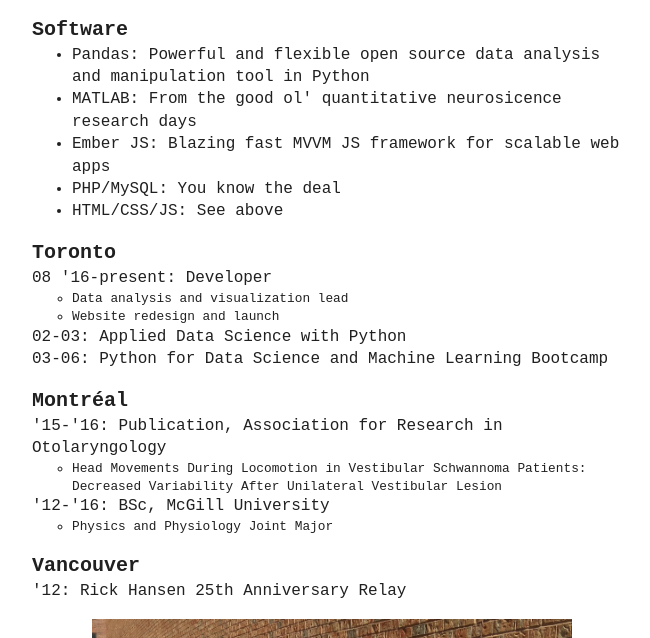
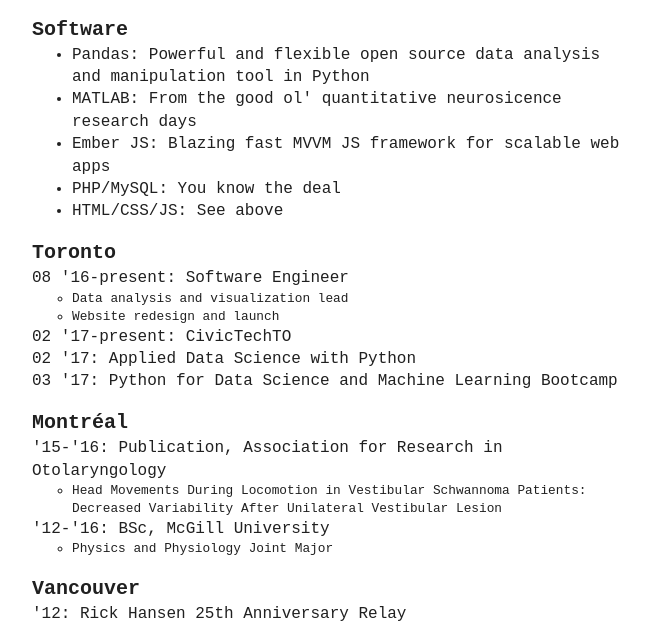
Before and after one commit to carolyz/carolyz.github.io, a plain HTML site: page index.html in a window 1280 px wide. Shown: the part 117-755 px from the top of the page, without its empty margins (8-658 px from the left). Drawn offline with nearby package versions, Linux system fonts and the light colour scheme.

Commit message:
Add CivicTechTO to Toronto section

```diff
--- a/index.html
+++ b/index.html
@@ -50,13 +50,14 @@
         <div class="city">
             <h2>Toronto</h2>
             <ol>
-                <li>08 '16-present: <a href="https://torontossc.com">Developer</a></li>
+                <li>08 '16-present: <a href="https://torontossc.com">Software Engineer</a></li>
                 <ul>
                     <li>Data analysis and visualization lead</li>
                     <li>Website redesign and launch</li>
                 </ul>
-                <li>02-03: <a href="https://www.coursera.org/specializations/data-science-python">Applied Data Science with Python</a></li>
-                <li>03-06: <a href="https://www.udemy.com/python-for-data-science-and-machine-learning-bootcamp"> Python for Data Science and Machine Learning Bootcamp</a></li>
+                <li>02 '17-present: CivicTechTO</li>
+                <li>02 '17: <a href="https://www.coursera.org/specializations/data-science-python">Applied Data Science with Python</a></li>
+                <li>03 '17: <a href="https://www.udemy.com/python-for-data-science-and-machine-learning-bootcamp"> Python for Data Science and Machine Learning Bootcamp</a></li>
             </ol>
         </div>
         <div class="city">
```
